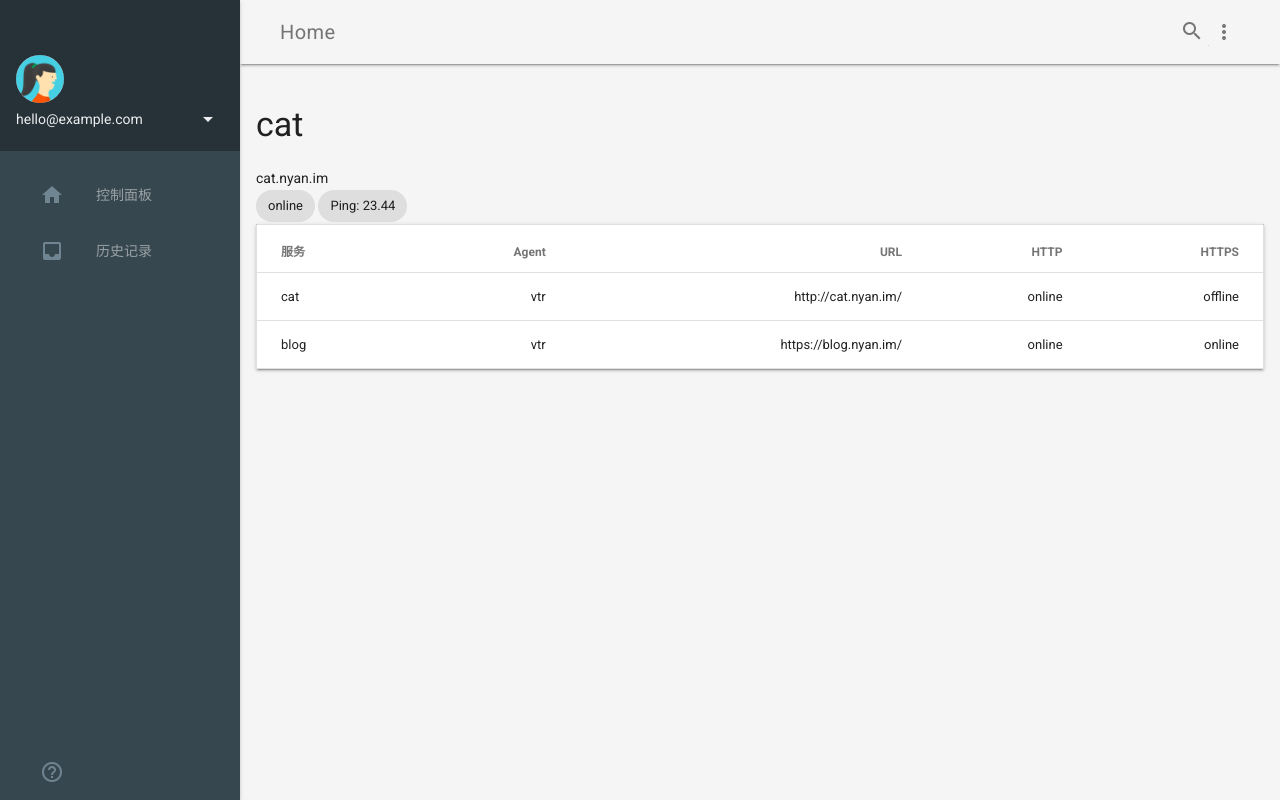
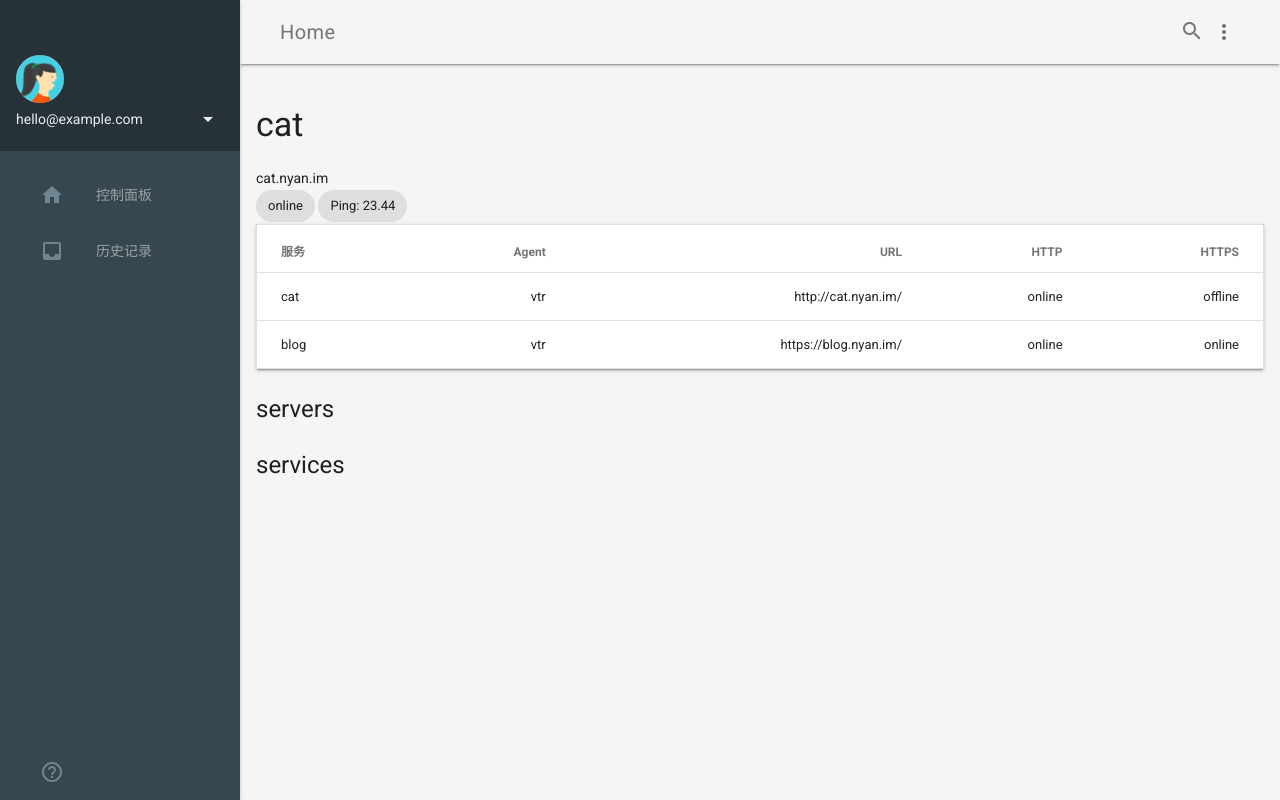
Before and after one commit to frankgx97/monitor, a Flask app: template templates/server.html in a window 1280 px wide. Run offline with Flask 2, Linux system fonts and the light colour scheme; the template is opened without the code that fills it, so the values that code supplies are empty; parts of the project's set-up code (start-up, migrations or seed data) failed here and were passed over.

Commit message:
Finish server page data

```diff
--- a/index.py
+++ b/index.py
@@ -4,6 +4,7 @@
 import json
 from database import db_session
 from models import Server, Service
+import datetime
 
 app = Flask(__name__, static_url_path='/static')  # 定义/static目录为静态文件目录
 
@@ -14,7 +15,7 @@
     result = []
     config = json.loads(open('master_config.json').read())
     for server in config['servers']:
-        result.append(get_server_result(server))
+        result.append(get_server_result_latest(server))
     print result
     return render_template('index.html', result=result)
 
@@ -22,11 +23,20 @@
 def get_server(servername):
     '''渲染首页HTML模板'''
     config = json.loads(open('master_config.json').read())
+    result = {}
+    result['services'] = []
+    result['servers'] = read_db_server_within(servername, 24)
     for server in config['servers']:
         if server['name'] == servername:
-            result = get_server_result(server)
+            for service in server['services']:
+                result['services'].append(read_db_service_within(service['name'], 24))
             break
+    print result
     return render_template('server.html', result=result)
+
+@app.route("/test")
+def test():
+    print read_db_server_within('cat', 24)
 
 #API
 @app.route("/api/add_record", methods=['POST'])
@@ -54,7 +64,7 @@
 def shutdown_session(exception=None):
     db_session.remove()
 
-def get_server_result(server):
+def get_server_result_latest(server):
     server_result = {}
     server_result_db_read = read_db_server_latest(server['name'])
     server_result['name'] = server_result_db_read.name
@@ -80,12 +90,24 @@
     '''读取指定服务的最新一条监控记录'''
     return list(reversed(Service.query.filter(Service.name == service_name).all()))[0]
 
+def read_db_server_within(server_name, hours):
+    '''读取指定服务器的特定时间范围内监控记录'''
+    current_time = datetime.datetime.now()
+    one_day_ago = current_time - datetime.timedelta(hours=hours)
+    return list(reversed(Server.query.filter(Server.name == server_name, Server.time > one_day_ago).all()))
+
+def read_db_service_within(service_name, hours):
+    '''读取指定服务器的特定时间范围内监控记录'''
+    current_time = datetime.datetime.now()
+    one_day_ago = current_time - datetime.timedelta(hours=hours)
+    return list(reversed(Service.query.filter(Service.name == service_name, Service.time > one_day_ago).all()))
+
 def write_db(data):
     for server in data['servers']:
         s = Server(
             server['name'],
+            server['server'],
             data['agent_name'],
-            server['server'],
             convert_status(server['status']),
             server['ping']
             )
--- a/monitor.py
+++ b/monitor.py
@@ -50,7 +50,6 @@
 
     def get_result(self):
         result = {}
-        print self.config
         result['server'] = self.config['server']
         result['name'] = self.config['name']
         result['ping'] = float(self.get_ping())
@@ -76,6 +75,9 @@
         'agent_name':config['agent_name'],
         'agent_key': config['agent_key']
     })
+    #print r.content
+    #if json.loads(r.content)['status'] != 0:
+    #    raise Exception(json.loads(r.content)['error'])
     for server in json.loads(r.content):
         server_instance = MonitorInstance(server)
         result.append(server_instance.get_result())
--- a/templates/server.html
+++ b/templates/server.html
@@ -43,6 +43,13 @@
                             </tr>
                         </tbody>
                     </table>
+                    <div>
+                        <h4>servers</h4>
+                        {% for i in result['servers'] %} {{ i.name }} {{ i.server }} {{ i.status }} {{ i.ping }} <br>{% endfor %}
+                        <h4>services</h4>
+                        {% for services in result['services'] %} {% for i in services %} {{ i.name }} {{ i.url }} {{ i.http }} {{ i.https }} {% endfor %}
+                        <br>{% endfor %}
+                    </div>
                 </div>
             </div>
         </main>
```
